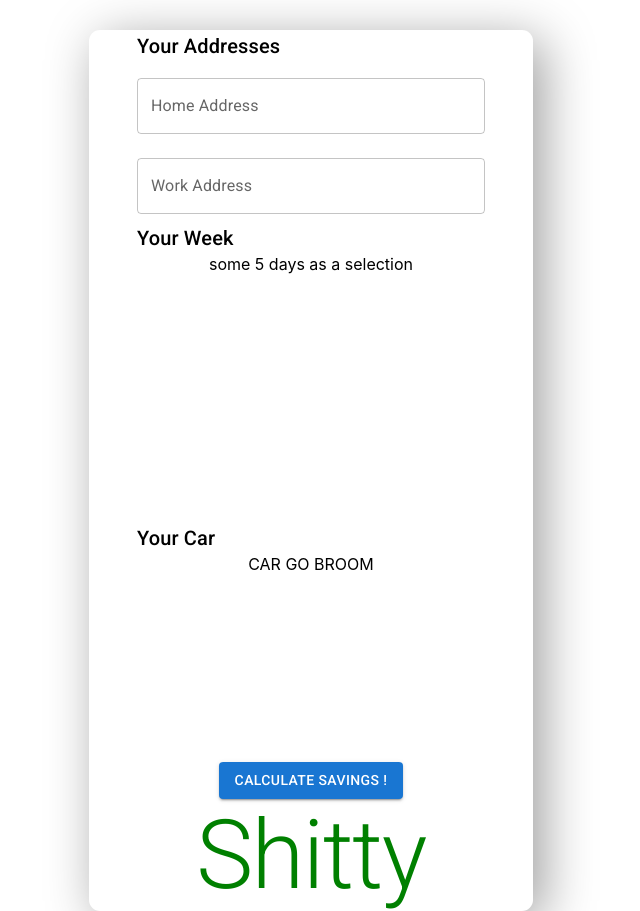
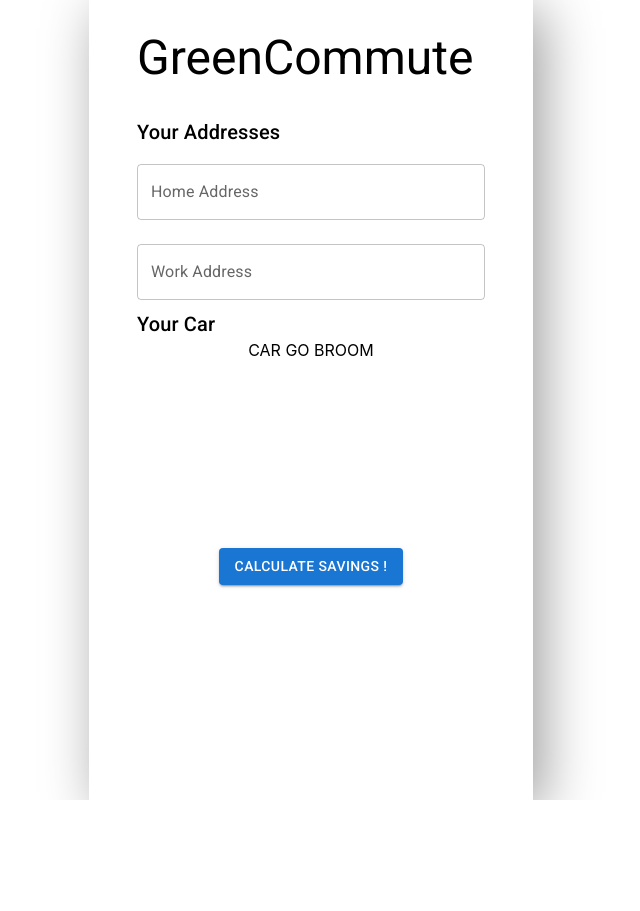
Before and after one commit to Urhengulas/commutable, a React (Create React App) app in the folder frontend/: page / in a window 1280 px wide. Shown: the whole page, without its empty margins (329-969 px from the left). After the commit the page ends 800 px from the top, so only its background shows below. Built offline with nearby package versions, Linux system fonts and the light colour scheme.

Commit message:
First fully working state

```diff
--- a/frontend/package.json
+++ b/frontend/package.json
@@ -10,6 +10,7 @@
     "@testing-library/jest-dom": "^5.16.5",
     "@testing-library/react": "^13.4.0",
     "@testing-library/user-event": "^13.5.0",
+    "axios": "^1.3.4",
     "react": "^18.2.0",
     "react-dom": "^18.2.0",
     "react-scripts": "^5.0.1",
--- a/frontend/public/index.html
+++ b/frontend/public/index.html
@@ -24,6 +24,10 @@
       work correctly both with client-side routing and a non-root public URL.
       Learn how to configure a non-root public URL by running `npm run build`.
     -->
+    <!-- FONTS -->
+    <link rel="preconnect" href="https://fonts.googleapis.com">
+    <link rel="preconnect" href="https://fonts.gstatic.com" crossorigin>
+    <link href="https://fonts.googleapis.com/css2?family=Jost:wght@300;400;500&display=swap" rel="stylesheet">
     <title>React App</title>
   </head>
   <body>
--- a/frontend/src/App.js
+++ b/frontend/src/App.js
@@ -2,38 +2,66 @@
 import './App.css';
 import { useState } from 'react';
 import '@mui/material/Button'
-import  { Container, Button, Typography, TextField } from '@mui/material';
+import  { Container, Button, Typography, TextField, ThemeProvider } from '@mui/material';
+import axios, {isCancel, AxiosError} from 'axios';
 import { border } from '@mui/system';
+
 
 const App = () => {
   const [result, setResult] = useState('Shitty');
+  const [home, setHome] = useState('');
+  const [work, setWork] = useState('');
+  const [requestDone, setRequestDone] = useState(false)
+  const [data, setData] = useState({})
+
   return (
-    <Container className="App" maxWidth='xs' style={{ boxShadow: '10px 10px 52px 0px rgba(0,0,0,0.39)', borderRadius: '11px', marginTop: '30px' }}>
-      <RouteSelection></RouteSelection>
-      <CommuteTypeSelection></CommuteTypeSelection>
+    <Container className="App" maxWidth='xs' style={{ boxShadow: '10px 10px 52px 0px rgba(0,0,0,0.39)', paddingBottom: '30px', minHeight: '100vh'}}>
+      <Title />
+      <RouteSelection setHome={setHome} setWork={setWork} />
       {/* TODO: Car selection is only shown when car has been chosen as one of the commute choices */}
-      <CarSelection></CarSelection>
+      <CarSelection />
       {/* Button to confirm */}
-      <Button variant='contained' onClick={ () => setResult('Awesome')}>
+      <Button variant='contained' onClick={ () => {
+        console.log(sendRequest(setData, setRequestDone ,"CAR", home, work, "gas", "medium"));
+       }}>
         Calculate savings !
       </Button>
-      <ResultDisplay coolText={result}></ResultDisplay>
+        <ResultDisplay data={data} done={requestDone} />
       </Container>
   );
 }
 
-const RouteSelection = () => {
+
+const Title = () => {
+  return(
+    <Container margin='normal'>
+      <Typography align='left' variant='h3' style={{paddingTop: '30px', paddingBottom: '30px'}}>GreenCommute</Typography>
+    </Container>
+  );
+}
+
+
+
+const RouteSelection = (props) => {
   return(
     <Container margin='normal'>
       <Typography align='left' variant='h6'>Your Addresses</Typography>
       <TextField margin='normal' fullWidth='90%'
         id="homeAddress"
         label="Home Address"
+        onChange={ (e) => {
+            props.setHome(e.target.value)
+          }
+        }
       />
       <br />
       <TextField margin='normal' fullWidth='90%'
       id="workAddress"
       label="Work Address"
+      onChange={ (e) => {
+        props.setWork(e.target.value)
+      }
+    }
     />
     </Container>
   );
@@ -59,13 +87,35 @@
 }
 
 const ResultDisplay = (props) => {
+  if(!props.done) {
+    return (<div></div>);
+  }
+
   return(
-    <Container>
-      <Typography variant='h1' color='green'>{props.coolText}</Typography>
+    <Container style={{ paddingTop: '30px', paddingBottom: '30px' }}>
+      <Typography variant='h4' color='green'>{(props.data.emissions/ 1000 ) + "kg CO2"}</Typography>
+      <Typography variant='h5'>{ Math.round(props.data.duration/ 60) } minutes traveltime</Typography>
     </Container>
   );
 }
 
+//#region Non-Component functions
+
+const sendRequest = (setData, setDone, type, origin, destination, propulsionType, carSize) => {
+  let uriString = 'http://localhost:3030/car?origin=' + origin + '&destination=' + destination + '&propulsion=gas&size=medium';
+  let encoded = encodeURI(uriString);
+  console.log(encoded);
+
+  axios.get(encoded)
+  .then((response) => {
+    console.log(response)
+    setData(response.data);
+    setDone(true);
+  });
+}
+
+//#endregion
+
 
 
 export default App;
--- a/frontend/src/index.js
+++ b/frontend/src/index.js
@@ -3,6 +3,7 @@
 import './index.css';
 import App from './App';
 import reportWebVitals from './reportWebVitals';
+import { ThemeProvider } from '@mui/material/styles'
 
 // Import Roboto Font
 import '@fontsource/roboto/300.css';
@@ -18,6 +19,7 @@
   </React.StrictMode>
 );
 
+
 // If you want to start measuring performance in your app, pass a function
 // to log results (for example: reportWebVitals(console.log))
 // or send to an analytics endpoint. Learn more: https://bit.ly/CRA-vitals
```
Also changed, not shown: 1 other file (tests, documents, lock files or other folders).
